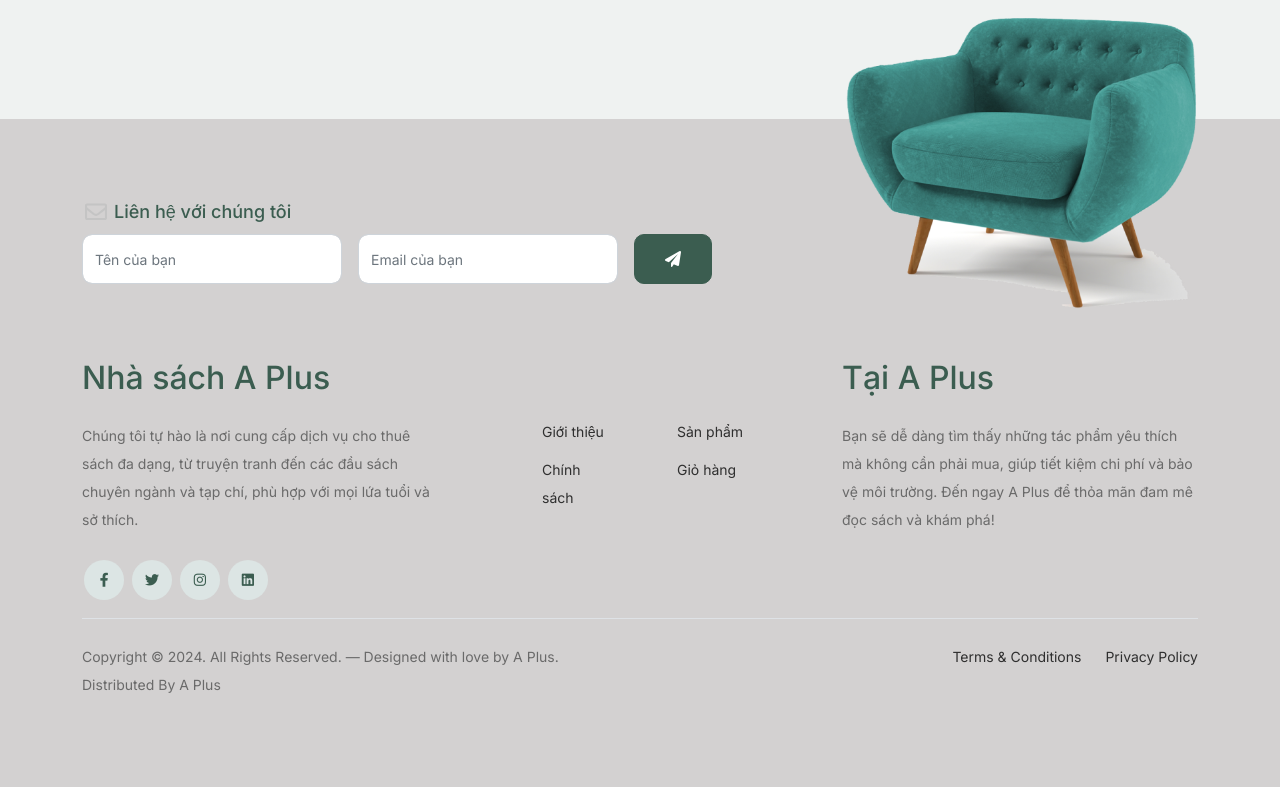
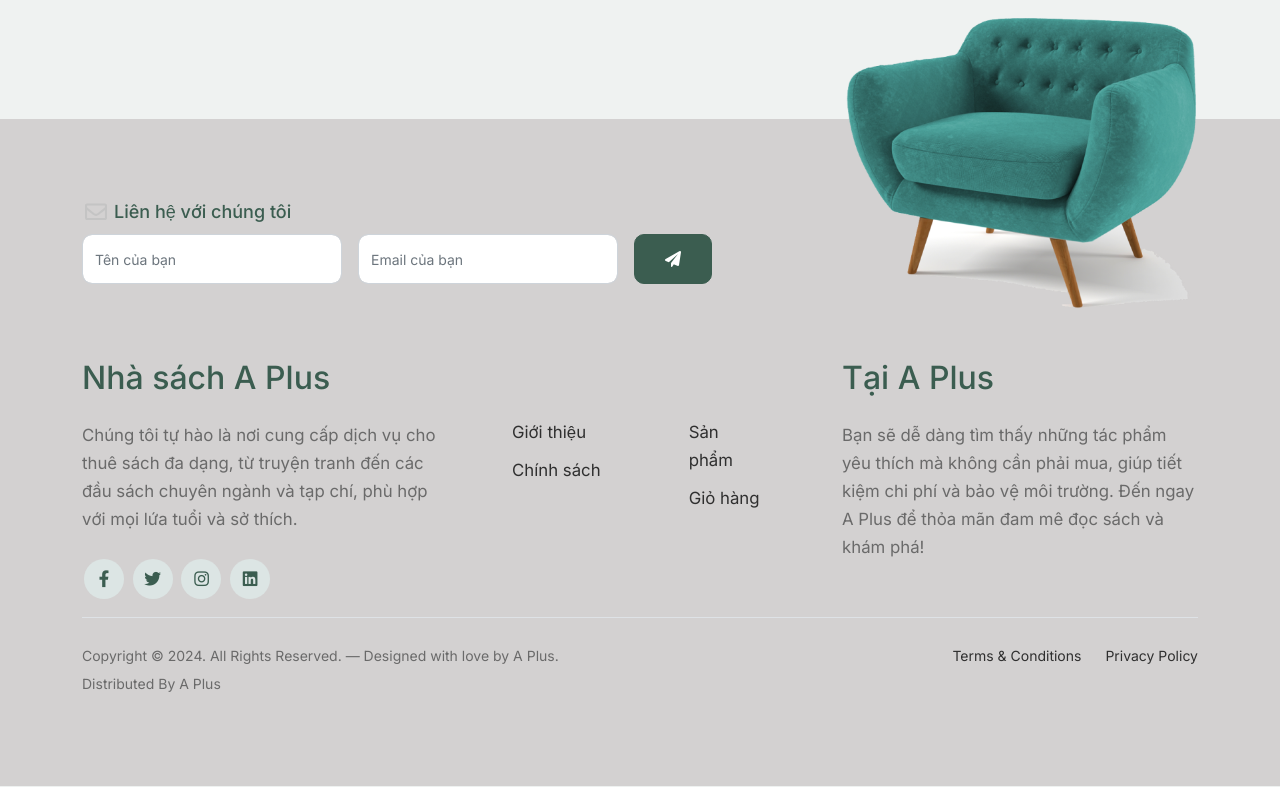
Before and after one commit to tranlephuongtran/PTUD, a PHP site: page /index.php in a window 1280 px wide; the page is wider, and only the part inside the window is pictured. Shown: the part 4270-5057 px from the top of that part. Run offline with PHP 8.4, Linux system fonts and the light colour scheme.

Commit message:
done header footer final final

```diff
--- a/furni-1.0.0/footer.php
+++ b/furni-1.0.0/footer.php
@@ -30,11 +30,13 @@
             </div>
         </div>
 
+        <div style="font-size: larger">
             <div class="row g-7 mb-7">
                 <div class="col-lg-4">
                     <div class="mb-4 footer-logo-wrap"><a href="#" class="footer-logo">Nhà sách A Plus</a>
                     </div>
-                <p class="mb-4">Chúng tôi tự hào là nơi cung cấp dịch vụ cho thuê sách đa dạng, từ truyện tranh đến các
+                    <p class="mb-4">Chúng tôi tự hào là nơi cung cấp dịch vụ cho thuê sách đa dạng, từ truyện tranh đến
+                        các
                         đầu sách chuyên ngành và tạp chí, phù hợp với mọi lứa tuổi và sở thích.</p>
 
                     <ul class="list-unstyled custom-social">
@@ -47,13 +49,13 @@
 
                 <div class="col-lg-4">
                     <div class="row links-wrap">
-                    <div class="col-12 col-sm-6 col-md-3">
+                        <div class="col-12 col-sm-6 col-md-4">
                             <ul class="list-unstyled">
                                 <li>
-                                <div style='position: relative; left: 80px;'><a href="#">Giới thiệu</a></div>
+                                    <div style='position: relative; left: 50px;'><a href="#">Giới thiệu</a></div>
                                 </li>
                                 <li>
-                                <div style='position: relative; left: 80px;'>
+                                    <div style='position: relative; left: 50px;'>
                                         <a href="#">Chính sách</a>
                                     </div>
                                 </li>
@@ -63,10 +65,10 @@
                         <div class="col-6 col-sm-6 col-md-3">
                             <ul class="list-unstyled">
                                 <li>
-                                <div style='position: relative; left: 120px;'><a href="#">Sản phẩm</a></div>
+                                    <div style='position: relative; left: 100px;'><a href="#">Sản phẩm</a></div>
                                 </li>
                                 <li>
-                                <div style='position: relative; left: 120px;'><a href="#">Giỏ hàng</a></div>
+                                    <div style='position: relative; left: 100px;'><a href="#">Giỏ hàng</a></div>
                                 </li>
                             </ul>
 
@@ -77,7 +79,9 @@
                 <div class="col-lg-4">
                     <div class="mb-4 footer-logo-wrap"><a href="#" class="footer-logo">Tại A Plus</a>
                     </div>Bạn sẽ dễ dàng tìm thấy những tác phẩm yêu thích mà không cần phải mua,
-                giúp tiết kiệm chi phí và bảo vệ môi trường. Đến ngay A Plus để thỏa mãn đam mê đọc sách và khám phá!
+                    giúp tiết kiệm chi phí và bảo vệ môi trường. Đến ngay A Plus để thỏa mãn đam mê đọc sách và khám
+                    phá!
+                </div>
             </div>
         </div>
 
```
Lines whose indentation alone changed are shown as unchanged.
